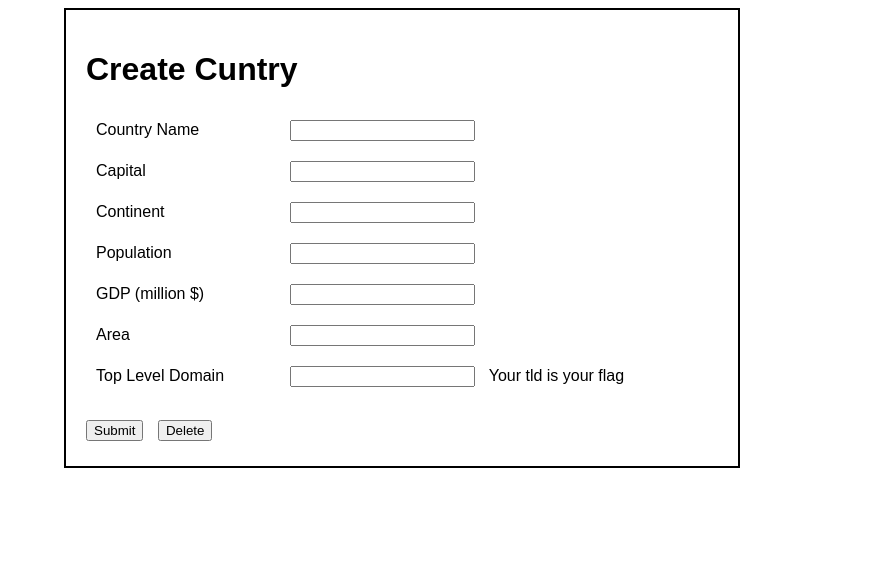
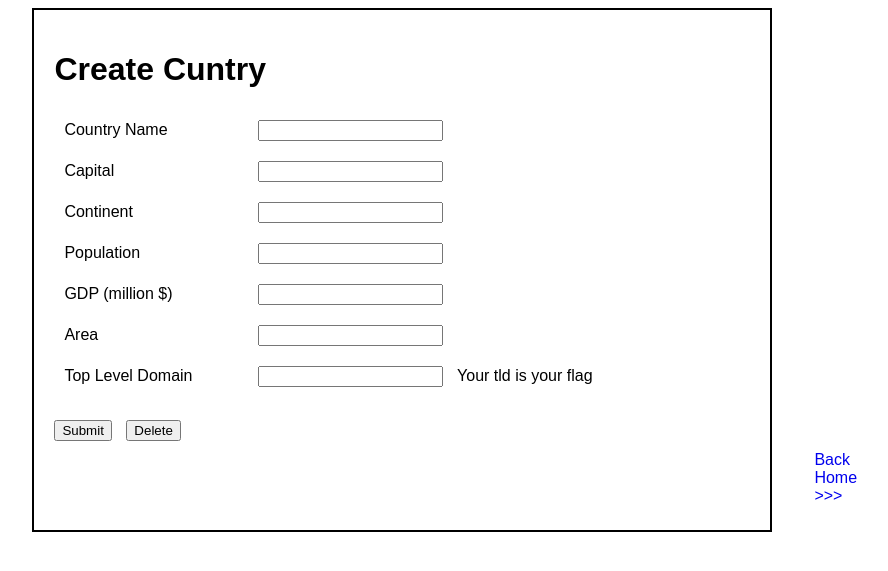
Before and after one commit to 0xzeta/andrew, a Flask app: page /newcountry in a window 1280 px wide. Shown: the top 571 px of the page, without its empty margins (238-1126 px from the left). Run offline with Flask 2, Linux system fonts and the light colour scheme.

Commit message:
update some design

```diff
--- a/static/style.css
+++ b/static/style.css
@@ -91,7 +91,24 @@
 .country_div div div:last-child{
     font-weight: bold;
 }
-
+.home{
+    padding-left: 400px;
+}
+.home2{
+        text-decoration: none;
+    display: inline-block;
+    padding-left: 600px;
+}
+.home3{
+    text-decoration: none;
+    display: inline-block;
+    padding-left: 600px;
+}
+.home3{
+    text-decoration: none;
+    display: inline-block;
+    padding-left: 750px;
+}
 .c-edit{
    background-color: #4CAF50; /* Green */
     border: none;
@@ -111,19 +128,19 @@
 .c_main{
     padding: 20px;
     margin: auto;
-    width: 60%;
+    width: 55%;
     border: 2px solid black;
 }
 .cd_main{
     padding: 20px;
     margin: auto;
-    width: 50%;
+    width: 55%;
     border: 2px solid black;
 }
 .con_main{
     padding: 20px;
     margin: auto;
-    width: 60%;
+    width: 55%;
     border: 2px solid black;
 }
 
--- a/templates/continent.html
+++ b/templates/continent.html
@@ -42,6 +42,6 @@
 
 		{% endfor %}
 
-
 	</div>
+	 <div class="home3"><a href="/">Back Home >>> </a></div>
 {% endblock %}
--- a/templates/country-create.html
+++ b/templates/country-create.html
@@ -41,7 +41,9 @@
 		<div class="sub">
 			<input type='submit'>
 		    <a href='/delete/{{coty.name}}'><input type="button" value="Delete"> </a>
+		    <div class="home3"><a href="/">Back Home >>> </a></div>
 		 </div>
+
 		</form>
 	</div>
 	</body>
--- a/templates/country-edit.html
+++ b/templates/country-edit.html
@@ -41,6 +41,7 @@
 		<div class="sub">
 			<input type='submit'>
 		    <a href='/delete/{{coty.name}}'><input type="button" value="Delete"> </a>
+		    <div class="home2"><a href="/">Back Home >>> </a></div>
 		 </div>
 		</form>
 	</div>
--- a/templates/country.html
+++ b/templates/country.html
@@ -56,8 +56,10 @@
 				<div><a href='/editcountryByName/{{coty.name}}'><input type="button" value="Edit"></a>
 				<a href='/delete/{{coty.name}}'> <input type="button" value="Delete"> </a>
 				<a href='/newcountry'> Create New Country </a>
+				<div class="home"><a href="/">Back Home >>> </a></div>
 				</div>
 			</div>
+
 
 
 		</div>
```
